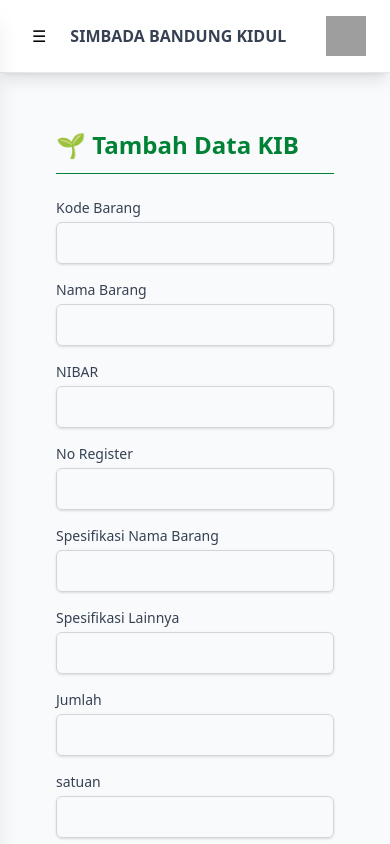
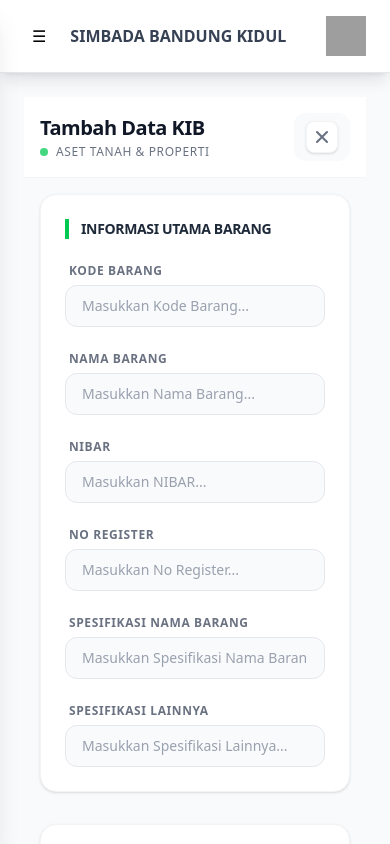
Before and after one commit to adansyah125/SIMBADA-FE, a React (Vite) app: page /kib/tanah/create in a window 390 px wide. Built offline with nearby package versions, Linux system fonts and the light colour scheme; no server answers; sample sign-in values are in the browser's storage; grey boxes are pictures that could not be loaded.

Commit message:
feat:perubahan di mobile

```diff
--- a/src/Pages/tanah/CreateTanah.jsx
+++ b/src/Pages/tanah/CreateTanah.jsx
@@ -54,42 +54,132 @@ function CreateTanah() {
   }
 };
   return (
+    <div className="min-h-screen bg-[#F9FAFB] pb-12">
+      {/* Header Sticky / Top Bar */}
+      <header className="w-full bg-white border-b border-gray-100">
+  <div className="max-w-7xl mx-auto px-4 sm:px-6 lg:px-8">
+    <div className="flex justify-between items-center h-20">
+
+      {/* Left Side: Title & Subtitle */}
+      <div className="flex items-center gap-4">
+        <div className="hidden sm:flex h-12 w-12 items-center justify-center rounded-2xl bg-green-50 text-green-600">
+          <svg xmlns="http://www.w3.org/2000/svg" className="h-6 w-6" fill="none" viewBox="0 0 24 24" stroke="currentColor">
+            <path strokeLinecap="round" strokeLinejoin="round" strokeWidth={2} d="M12 4v16m8-8H4" />
+          </svg>
+        </div>
         <div>
-      {/* FORM */}
-        <main className="p-8 flex-1">
-          <h2 className="text-2xl font-bold text-green-700 mb-6 border-b pb-3">
-            🌱 Tambah Data KIB
+          <h2 className="text-xl font-extrabold text-gray-900 tracking-tight">
+            Tambah Data KIB
           </h2>
-          <form onSubmit={handleSubmit} className="space-y-6">
-            {/* GRID FORM */}
-            <div className="grid grid-cols-1 md:grid-cols-2 gap-4">
+          <div className="flex items-center gap-2 mt-0.5">
+            <span className="flex h-2 w-2 rounded-full bg-green-500 animate-pulse"></span>
+            <p className="text-xs font-medium text-gray-500 uppercase tracking-wider">
+              Aset Tanah & Properti
+            </p>
+          </div>
+        </div>
+      </div>
 
+      {/* Right Side: Close Button */}
+      <div className="flex items-center">
+        <Link
+          to="/kib/tanah"
+          className="group flex items-center gap-2 px-3 py-2 rounded-xl bg-gray-50 hover:bg-red-50 text-gray-500 hover:text-red-600 transition-all duration-200"
+        >
+          <span className="hidden sm:block text-sm font-semibold">Batalkan</span>
+          <div className="h-8 w-8 flex items-center justify-center rounded-lg bg-white shadow-sm group-hover:shadow-none transition-all border border-gray-100 group-hover:border-red-100">
+            <svg xmlns="http://www.w3.org/2000/svg" className="h-5 w-5" fill="none" viewBox="0 0 24 24" stroke="currentColor">
+              <path strokeLinecap="round" strokeLinejoin="round" strokeWidth={2.5} d="M6 18L18 6M6 6l12 12" />
+            </svg>
+          </div>
+        </Link>
+      </div>
+
+    </div>
+  </div>
+</header>
+
+      <main className="max-w-5xl mx-auto p-4 sm:p-8">
+        <form onSubmit={handleSubmit} className="space-y-8">
+
+          {/* Section 1: Informasi Dasar */}
+          <section className="bg-white p-6 rounded-2xl shadow-sm border border-gray-100">
+            <div className="flex items-center gap-2 mb-6 border-l-4 border-green-500 pl-3">
+              <h3 className="font-bold text-gray-800 uppercase tracking-tight text-sm">Informasi Utama Barang</h3>
+            </div>
+            <div className="grid grid-cols-1 md:grid-cols-2 lg:grid-cols-3 gap-6">
               <Input type="text" label="Kode Barang" name="kode_barang" value={form.kode_barang} onChange={handleChange} />
               <Input type="text" label="Nama Barang" name="nama_barang" value={form.nama_barang} onChange={handleChange} />
               <Input type="text" label="NIBAR" name="nibar" value={form.nibar} onChange={handleChange} />
               <Input type="text" label="No Register" name="no_register" value={form.no_register} onChange={handleChange} />
               <Input type="text" label="Spesifikasi Nama Barang" name="spesifikasi_nama_barang" value={form.spesifikasi_nama_barang} onChange={handleChange} />
               <Input type="text" label="Spesifikasi Lainnya" name="spesifikasi_lainnya" value={form.spesifikasi_lainnya} onChange={handleChange} />
+            </div>
+          </section>
+
+          {/* Section 2: Fisik & Lokasi */}
+          <section className="bg-white p-6 rounded-2xl shadow-sm border border-gray-100">
+            <div className="flex items-center gap-2 mb-6 border-l-4 border-blue-500 pl-3">
+              <h3 className="font-bold text-gray-800 uppercase tracking-tight text-sm">Fisik & Lokasi</h3>
+            </div>
+            <div className="grid grid-cols-1 md:grid-cols-2 gap-6">
+              <div className="grid grid-cols-2 gap-4">
                 <Input type="text" label="Jumlah" name="jumlah" value={form.jumlah} onChange={handleChange} />
-          <Input type="text" label="satuan" name="satuan" value={form.satuan} onChange={handleChange} />
-          <Input type="text" label="lokasi" name="lokasi" value={form.lokasi} onChange={handleChange} />
-          <Input type="text" label="titik_koordinat" name="titik_koordinat" value={form.titik_koordinat} onChange={handleChange} />
-          <Input type="text" label="nama" name="nama" value={form.nama} onChange={handleChange} />
-          <Input type="text" label="nomor" name="nomor" value={form.nomor} onChange={handleChange} />
-          <Input type="date" label="tanggal" name="tanggal" value={form.tanggal} onChange={handleChange} />
-          <Input type="text" label="nama_kepemilikan" name="nama_kepemilikan" value={form.nama_kepemilikan} onChange={handleChange} />
-          <Input type="number" label="harga_satuan" name="harga_satuan" value={form.harga_satuan} onChange={handleChange} />
-          <Input type="number" label="nilai_perolehan" name="nilai_perolehan" value={form.nilai_perolehan} onChange={handleChange} />
-          <Input type="date" label="tanggal_perolehan" name="tanggal_perolehan" value={form.tanggal_perolehan} onChange={handleChange} />
-          <Input type="text" label="cara_perolehan" name="cara_perolehan" value={form.cara_perolehan} onChange={handleChange} />
-          <Input type="text" label="status_penggunaan" name="status_penggunaan" value={form.status_penggunaan} onChange={handleChange} />
-          <Input type="text" label="keterangan" name="keterangan" value={form.keterangan} onChange={handleChange} />
+                <Input type="text" label="Satuan" name="satuan" value={form.satuan} onChange={handleChange} />
+              </div>
+              <Input type="text" label="Lokasi" name="lokasi" value={form.lokasi} onChange={handleChange} />
+              <Input type="text" label="Titik Koordinat" name="titik_koordinat" value={form.titik_koordinat} onChange={handleChange} />
+              <Input type="text" label="Status Penggunaan" name="status_penggunaan" value={form.status_penggunaan} onChange={handleChange} />
+            </div>
+          </section>
 
+          {/* Section 3: Dokumen Kepemilikan */}
+          <section className="bg-white p-6 rounded-2xl shadow-sm border border-gray-100">
+            <div className="flex items-center gap-2 mb-6 border-l-4 border-amber-500 pl-3">
+              <h3 className="font-bold text-gray-800 uppercase tracking-tight text-sm">Bukti Kepemilikan</h3>
             </div>
-         <div className="flex justify-end space-x-3">
-          <Link to="/kib/tanah" className="px-4 py-2 border border-gray-300 rounded-md shadow-sm text-sm text-gray-700 hover:bg-gray-200"> Kembali</Link>
-          <button type="submit" className="px-4 py-2 bg-green-600 text-white rounded-md hover:bg-green-700">Simpan Data</button>
+            <div className="grid grid-cols-1 md:grid-cols-2 gap-6">
+              <Input type="text" label="Nama Dokumen" name="nama" value={form.nama} onChange={handleChange} />
+              <Input type="text" label="Nomor Dokumen" name="nomor" value={form.nomor} onChange={handleChange} />
+              <Input type="date" label="Tanggal Dokumen" name="tanggal" value={form.tanggal} onChange={handleChange} />
+              <Input type="text" label="Nama Pemilik" name="nama_kepemilikan" value={form.nama_kepemilikan} onChange={handleChange} />
             </div>
+          </section>
+
+          {/* Section 4: Nilai & Perolehan */}
+          <section className="bg-white p-6 rounded-2xl shadow-sm border border-gray-100">
+            <div className="flex items-center gap-2 mb-6 border-l-4 border-purple-500 pl-3">
+              <h3 className="font-bold text-gray-800 uppercase tracking-tight text-sm">Nilai & Cara Perolehan</h3>
+            </div>
+            <div className="grid grid-cols-1 md:grid-cols-3 gap-6">
+              <Input type="number" label="Harga Satuan" name="harga_satuan" value={form.harga_satuan} onChange={handleChange} />
+              <Input type="number" label="Nilai Perolehan" name="nilai_perolehan" value={form.nilai_perolehan} onChange={handleChange} />
+              <Input type="date" label="Tanggal Perolehan" name="tanggal_perolehan" value={form.tanggal_perolehan} onChange={handleChange} />
+              <div className="md:col-span-3">
+                <Input type="text" label="Cara Perolehan" name="cara_perolehan" value={form.cara_perolehan} onChange={handleChange} />
+              </div>
+              <div className="md:col-span-3">
+                <Input type="text" label="Keterangan" name="keterangan" value={form.keterangan} onChange={handleChange} />
+              </div>
+            </div>
+          </section>
+
+          {/* Form Actions */}
+          <div className="flex items-center justify-end gap-4 pt-4">
+            <Link
+              to="/kib/tanah"
+              className="px-6 py-2.5 text-sm font-semibold text-gray-600 hover:bg-gray-100 rounded-xl transition-all"
+            >
+              Batal
+            </Link>
+            <button
+              type="submit"
+              className="px-8 py-2.5 bg-green-600 hover:bg-green-700 text-white text-sm font-bold rounded-xl shadow-lg shadow-green-200 transition-all transform active:scale-95"
+            >
+              Simpan Data Aset
+            </button>
+          </div>
+
         </form>
       </main>
     </div>
@@ -98,9 +188,18 @@ function CreateTanah() {
 
 function Input({ label, name, value, onChange, type }) {
   return (
-    <div>
-      <label className="block text-sm font-medium text-gray-700">{label}</label>
-      <input type={type} name={name} value={value} onChange={onChange} className="mt-1 block w-full border rounded-md shadow-sm p-2 border-gray-300"/>
+    <div className="flex flex-col gap-1.5">
+      <label className="text-xs font-bold text-gray-500 uppercase tracking-wider ml-1">
+        {label.replace(/_/g, ' ')}
+      </label>
+      <input
+        type={type}
+        name={name}
+        value={value}
+        onChange={onChange}
+        className="w-full px-4 py-2.5 bg-gray-50 border border-gray-200 rounded-xl focus:ring-2 focus:ring-green-500 focus:border-transparent outline-none transition-all text-sm text-gray-800 placeholder:text-gray-400"
+        placeholder={`Masukkan ${label.replace(/_/g, ' ')}...`}
+      />
     </div>
   );
 }
--- a/src/Pages/tanah/EditTanah.jsx
+++ b/src/Pages/tanah/EditTanah.jsx
@@ -101,79 +101,147 @@ function EditTanah() {
   }
 
   return (
-    <main className="p-8 flex-1">
-      <h2 className="text-2xl font-bold text-yellow-600 mb-6 border-b pb-3">
-        ✏️ Edit Data KIB Tanah
-      </h2>
+   <div className="min-h-screen bg-[#FDFDFD] pb-12">
+      {/* Header Sticky - Reuse style dari sebelumnya tapi warna Amber */}
+      <header className="w-full bg-white border-b border-amber-100">
+  <div className="max-w-7xl mx-auto px-4 sm:px-6 lg:px-8">
+    <div className="flex justify-between items-center h-20">
 
-      <form onSubmit={handleSubmit} className="space-y-6">
-        <div className="grid grid-cols-1 md:grid-cols-2 gap-4">
+      {/* Left Side */}
+      <div className="flex items-center gap-4">
+        <div className="h-12 w-12 flex items-center justify-center rounded-2xl bg-amber-100 text-amber-600 shadow-sm shadow-amber-100">
+          <svg xmlns="http://www.w3.org/2000/svg" className="h-6 w-6" fill="none" viewBox="0 0 24 24" stroke="currentColor">
+            <path strokeLinecap="round" strokeLinejoin="round" strokeWidth={2} d="m16.862 4.487 1.687-1.688a1.875 1.875 0 1 1 2.652 2.652L10.582 18.07a4.5 4.5 0 0 1-1.897 1.13L6 20l1.995-5.385a4.5 4.5 0 0 1 1.13-1.897l8.243-8.243Z" />
+          </svg>
+        </div>
+        <div>
+          <h2 className="text-xl font-bold text-gray-900 tracking-tight">Edit Data KIB</h2>
+          <p className="text-xs font-semibold text-amber-600 uppercase tracking-wider">Perbarui Informasi Aset Tanah</p>
+        </div>
+      </div>
 
-          <Input type="text" label="Kode Barang" name="kode_barang" value={form.kode_barang} onChange={handleChange} />
-          <Input type="text" label="Nama Barang" name="nama_barang" value={form.nama_barang} onChange={handleChange} />
-          <Input type="text" label="NIBAR" name="nibar" value={form.nibar} onChange={handleChange} />
-          <Input type="text" label="No Register" name="no_register" value={form.no_register} onChange={handleChange} />
-          <Input type="text" label="Spesifikasi Nama Barang" name="spesifikasi_nama_barang" value={form.spesifikasi_nama_barang} onChange={handleChange} />
-          <Input type="text" label="Spesifikasi Lainnya" name="spesifikasi_lainnya" value={form.spesifikasi_lainnya} onChange={handleChange} />
-          <Input type="text" label="Jumlah" name="jumlah" value={form.jumlah} onChange={handleChange} />
-          <Input type="text" label="satuan" name="satuan" value={form.satuan} onChange={handleChange} />
-          <Input type="text" label="lokasi" name="lokasi" value={form.lokasi} onChange={handleChange} />
-          <Input type="text" label="titik_koordinat" name="titik_koordinat" value={form.titik_koordinat} onChange={handleChange} />
-          <Input type="text" label="nama" name="nama" value={form.nama} onChange={handleChange} />
-          <Input type="text" label="nomor" name="nomor" value={form.nomor} onChange={handleChange} />
-          <Input type="date" label="tanggal" name="tanggal" value={form.tanggal} onChange={handleChange} />
-          <Input type="text" label="nama_kepemilikan" name="nama_kepemilikan" value={form.nama_kepemilikan} onChange={handleChange} />
-          <Input type="number" label="harga_satuan" name="harga_satuan" value={form.harga_satuan} onChange={handleChange} />
-          <Input type="number" label="nilai_perolehan" name="nilai_perolehan" value={form.nilai_perolehan} onChange={handleChange} />
-          <Input type="date" label="tanggal_perolehan" name="tanggal_perolehan" value={form.tanggal_perolehan} onChange={handleChange} />
-          <Input type="text" label="cara_perolehan" name="cara_perolehan" value={form.cara_perolehan} onChange={handleChange} />
-          <Input type="text" label="status_penggunaan" name="status_penggunaan" value={form.status_penggunaan} onChange={handleChange} />
-          {/* <Input type="text" label="keterangan" name="keterangan" value={form.keterangan} onChange={handleChange} /> */}
-          <TextArea label="keterangan" name="keterangan" value={form.keterangan} onChange={handleChange} />
+      {/* Right Side - Close/Cancel */}
+      <Link
+        to="/kib/tanah"
+        className="group p-2 rounded-full hover:bg-red-50 transition-colors duration-200"
+      >
+        <svg xmlns="http://www.w3.org/2000/svg" className="h-6 w-6 text-gray-400 group-hover:text-red-500" fill="none" viewBox="0 0 24 24" stroke="currentColor">
+          <path strokeLinecap="round" strokeLinejoin="round" strokeWidth={2.5} d="M6 18L18 6M6 6l12 12" />
+        </svg>
+      </Link>
 
+    </div>
+  </div>
+</header>
 
-        </div>
+      <main className="max-w-5xl mx-auto p-4 sm:p-8">
+        <form onSubmit={handleSubmit} className="space-y-8">
 
-        <div className="flex justify-end space-x-3">
-          <Link to="/kib/tanah" className="px-4 py-2 border border-gray-300 rounded-md shadow-sm text-sm text-gray-700 hover:bg-gray-200">
-            Batal
-          </Link>
+          {/* Section: Identitas Barang */}
+          <div className="bg-white rounded-3xl p-6 shadow-sm border border-gray-100 relative overflow-hidden">
+            <div className="absolute top-0 left-0 w-1 h-full bg-amber-400"></div>
+            <h3 className="text-sm font-bold text-gray-800 mb-6 flex items-center gap-2">
+               <span className="w-2 h-2 rounded-full bg-amber-400"></span>
+               Identitas & Spesifikasi
+            </h3>
+            <div className="grid grid-cols-1 md:grid-cols-2 lg:grid-cols-3 gap-6">
+              <Input label="Kode Barang" name="kode_barang" value={form.kode_barang} onChange={handleChange} />
+              <Input label="Nama Barang" name="nama_barang" value={form.nama_barang} onChange={handleChange} />
+              <Input label="NIBAR" name="nibar" value={form.nibar} onChange={handleChange} />
+              <Input label="No Register" name="no_register" value={form.no_register} onChange={handleChange} />
+              <Input label="Spesifikasi Nama" name="spesifikasi_nama_barang" value={form.spesifikasi_nama_barang} onChange={handleChange} />
+              <Input label="Spesifikasi Lainnya" name="spesifikasi_lainnya" value={form.spesifikasi_lainnya} onChange={handleChange} />
+            </div>
+          </div>
 
-          <button type="submit" className="px-4 py-2 bg-yellow-500 text-white rounded-md hover:bg-yellow-600">
-            Update Data
-          </button>
-        </div>
-      </form>
-    </main>
+          {/* Section: Lokasi & Fisik */}
+          <div className="bg-white rounded-3xl p-6 shadow-sm border border-gray-100 relative overflow-hidden">
+            <div className="absolute top-0 left-0 w-1 h-full bg-blue-400"></div>
+            <h3 className="text-sm font-bold text-gray-800 mb-6 flex items-center gap-2">
+               <span className="w-2 h-2 rounded-full bg-blue-400"></span>
+               Lokasi & Fisik
+            </h3>
+            <div className="grid grid-cols-1 md:grid-cols-2 gap-6">
+              <div className="grid grid-cols-2 gap-4">
+                <Input label="Jumlah" name="jumlah" value={form.jumlah} onChange={handleChange} />
+                <Input label="Satuan" name="satuan" value={form.satuan} onChange={handleChange} />
+              </div>
+              <Input label="Lokasi" name="lokasi" value={form.lokasi} onChange={handleChange} />
+              <Input label="Titik Koordinat" name="titik_koordinat" value={form.titik_koordinat} onChange={handleChange} />
+              <Input label="Status Penggunaan" name="status_penggunaan" value={form.status_penggunaan} onChange={handleChange} />
+            </div>
+          </div>
+
+          {/* Section: Dokumen & Perolehan */}
+          <div className="bg-white rounded-3xl p-6 shadow-sm border border-gray-100 relative overflow-hidden">
+            <div className="absolute top-0 left-0 w-1 h-full bg-emerald-400"></div>
+            <h3 className="text-sm font-bold text-gray-800 mb-6 flex items-center gap-2">
+               <span className="w-2 h-2 rounded-full bg-emerald-400"></span>
+               Dokumen & Nilai Aset
+            </h3>
+            <div className="grid grid-cols-1 md:grid-cols-2 lg:grid-cols-2 gap-6">
+              <Input label="Nama Dokumen" name="nama" value={form.nama} onChange={handleChange} />
+              <Input label="Nomor Dokumen" name="nomor" value={form.nomor} onChange={handleChange} />
+              <Input type="date" label="Tanggal Dokumen" name="tanggal" value={form.tanggal} onChange={handleChange} />
+              <Input label="Nama Pemilik" name="nama_kepemilikan" value={form.nama_kepemilikan} onChange={handleChange} />
+              <Input type="number" label="Harga Satuan" name="harga_satuan" value={form.harga_satuan} onChange={handleChange} />
+              <Input type="number" label="Nilai Perolehan" name="nilai_perolehan" value={form.nilai_perolehan} onChange={handleChange} />
+              <Input type="date" label="Tgl Perolehan" name="tanggal_perolehan" value={form.tanggal_perolehan} onChange={handleChange} />
+              <Input label="Cara Perolehan" name="cara_perolehan" value={form.cara_perolehan} onChange={handleChange} />
+              <TextArea label="Keterangan Tambahan" name="keterangan" value={form.keterangan} onChange={handleChange} />
+            </div>
+          </div>
+
+          {/* Action Buttons */}
+          <div className="flex items-center justify-end gap-3 pt-6 border-t border-gray-100">
+            <Link to="/kib/tanah" className="px-6 py-3 text-sm font-bold text-gray-500 hover:text-gray-700 transition-colors">
+              Batalkan
+            </Link>
+            <button
+              type="submit"
+              className="px-10 py-3 bg-amber-500 hover:bg-amber-600 text-white text-sm font-bold rounded-2xl shadow-lg shadow-amber-200 transition-all transform active:scale-95"
+            >
+              Update Data Aset
+            </button>
+          </div>
+        </form>
+      </main>
+    </div>
   );
 }
 
 function Input({ label, name, value, onChange, type }) {
   return (
-    <div>
-      <label className="block text-sm font-medium text-gray-700">
-        {label}
+    <div className="flex flex-col gap-1.5">
+      <label className="text-[11px] font-bold text-gray-400 uppercase tracking-widest ml-1">
+        {label.replace(/_/g, ' ')}
       </label>
       <input
         type={type}
         name={name}
         value={value ?? ""}
         onChange={onChange}
-        className="mt-1 block w-full border rounded-md shadow-sm p-2 border-gray-300"
+        className="w-full px-4 py-2.5 bg-amber-50/30 border border-gray-200 rounded-xl focus:ring-2 focus:ring-amber-500 focus:border-transparent outline-none transition-all text-sm text-gray-800"
       />
     </div>
   );
 }
 
-function TextArea ({label, name, onchange}) {
+function TextArea({ label, name, value, onChange }) {
   return (
-    <div>
-      <label className="block text-sm font-medium text-gray-700">
-        {label}
+    <div className="flex flex-col gap-1.5 md:col-span-2">
+      <label className="text-[11px] font-bold text-gray-400 uppercase tracking-widest ml-1">
+        {label.replace(/_/g, ' ')}
       </label>
-      <textarea name={name} onChange={onchange} id="" className="mt-1 block w-full border rounded-md shadow-sm p-2 border-gray-300"></textarea>
+      <textarea
+        name={name}
+        value={value ?? ""}
+        onChange={onChange}
+        rows="3"
+        className="w-full px-4 py-2.5 bg-amber-50/30 border border-gray-200 rounded-xl focus:ring-2 focus:ring-amber-500 focus:border-transparent outline-none transition-all text-sm text-gray-800"
+      ></textarea>
     </div>
-  )
+  );
 }
 
 
--- a/src/Pages/tanah/KibTanah.jsx
+++ b/src/Pages/tanah/KibTanah.jsx
@@ -318,7 +318,7 @@ const exportExcel = () => {
                                 {/* Section: Perolehan */}
                                 <section>
                                     <p className="text-[10px] font-bold text-gray-400 uppercase tracking-widest mb-3">Data Perolehan</p>
-                                    <div className="grid grid-cols-2 gap-4">
+                                    <div className="grid grid-cols-2 gap-3">
                                         <div>
                                             <label className="block text-[10px] text-gray-500 mb-0.5">Harga Satuan</label>
                                             <p className="text-sm font-semibold text-emerald-600">Rp {formatRupiah(item.harga_satuan)}</p>
```
Lines whose indentation alone changed are shown as unchanged.
